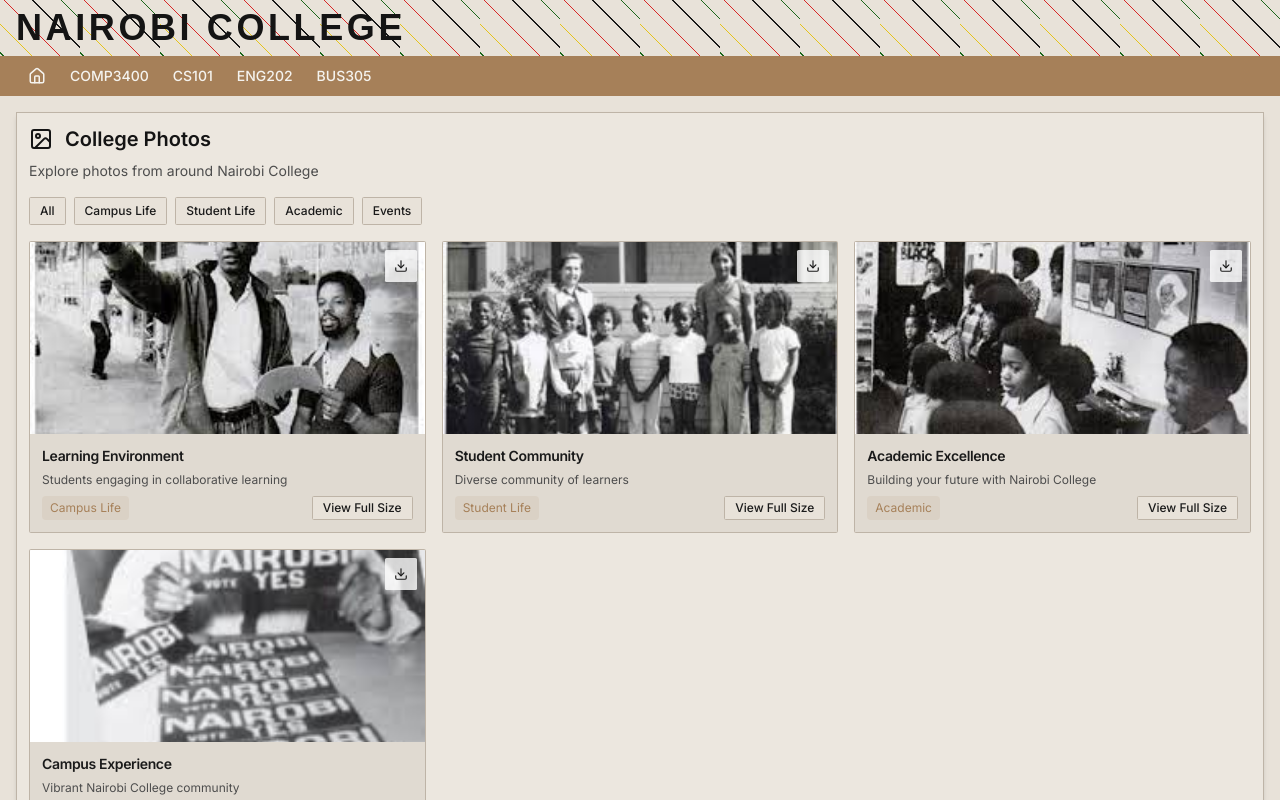
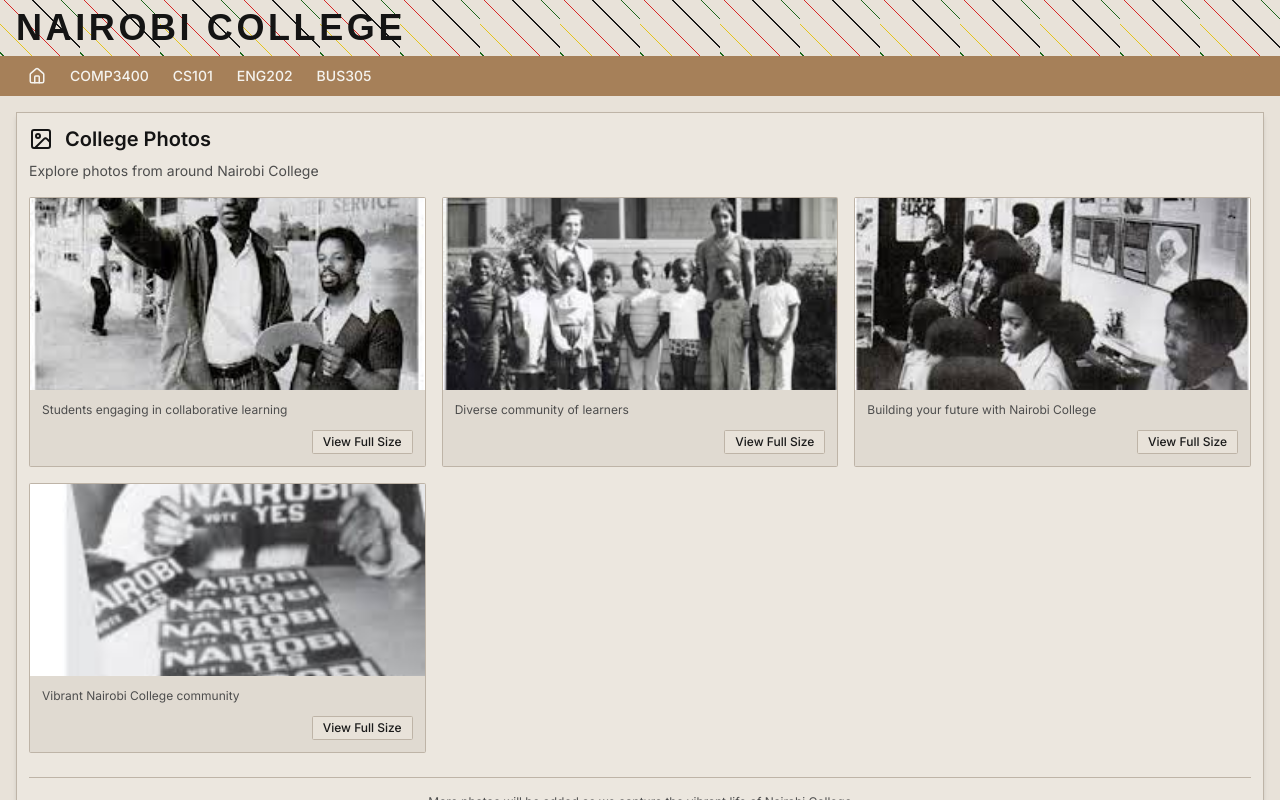
Before and after one commit to stalkiq/nariobiFirebase1, a Next.js app: page /photos in a window 1280 px wide. Shown: the top 800 px of the page. Built offline with nearby package versions, Linux system fonts and the light colour scheme.

Commit message:
Simplify photos page: remove download buttons, category tags, and photo titles - keep only description and full size button

```diff
--- a/src/app/(main)/photos/page.tsx
+++ b/src/app/(main)/photos/page.tsx
@@ -1,7 +1,7 @@
 import Link from 'next/link';
 import { Button } from '@/components/ui/button';
-import { Card, CardContent, CardHeader, CardTitle } from '@/components/ui/card';
-import { Image, ArrowLeft, Download } from 'lucide-react';
+import { Card, CardContent } from '@/components/ui/card';
+import { Image, ArrowLeft } from 'lucide-react';
 
 export default function PhotosPage() {
   const photos = [
@@ -9,37 +9,27 @@ export default function PhotosPage() {
       id: '1',
       src: '/images/images.jpg',
       alt: 'Learning Environment',
-      title: 'Learning Environment',
-      description: 'Students engaging in collaborative learning',
-      category: 'Campus Life'
+      description: 'Students engaging in collaborative learning'
     },
     {
       id: '2',
       src: '/images/download.jpg',
       alt: 'Student Life',
-      title: 'Student Community',
-      description: 'Diverse community of learners',
-      category: 'Student Life'
+      description: 'Diverse community of learners'
     },
     {
       id: '3',
       src: '/images/download-1.jpg',
       alt: 'Academic Excellence',
-      title: 'Academic Excellence',
-      description: 'Building your future with Nairobi College',
-      category: 'Academic'
+      description: 'Building your future with Nairobi College'
     },
     {
       id: '4',
       src: '/images/images-1.jpg',
       alt: 'Campus Experience',
-      title: 'Campus Experience',
-      description: 'Vibrant Nairobi College community',
-      category: 'Campus Life'
+      description: 'Vibrant Nairobi College community'
     }
   ];
-
-  const categories = ['All', 'Campus Life', 'Student Life', 'Academic', 'Events'];
 
   return (
     <div className="bg-uq-content-bg p-3 border border-border rounded-none shadow-md">
@@ -52,19 +42,7 @@ export default function PhotosPage() {
         <p className="text-sm text-muted-foreground">Explore photos from around Nairobi College</p>
       </div>
 
-      {/* Category Filter */}
-      <div className="mb-4 flex flex-wrap gap-2">
-        {categories.map((category) => (
-          <Button
-            key={category}
-            variant="outline"
-            size="sm"
-            className="text-xs border-border hover:bg-secondary"
-          >
-            {category}
-          </Button>
-        ))}
-      </div>
+
 
       {/* Photos Grid */}
       <div className="grid grid-cols-1 md:grid-cols-2 lg:grid-cols-3 gap-4">
@@ -76,21 +54,10 @@ export default function PhotosPage() {
                 alt={photo.alt}
                 className="w-full h-48 object-cover"
               />
-              <div className="absolute top-2 right-2">
-                <Button size="sm" variant="secondary" className="h-8 w-8 p-0 bg-white/80 hover:bg-white">
-                  <Download className="h-4 w-4" />
-                </Button>
-              </div>
             </div>
-            <CardHeader className="p-3 pb-2">
-              <CardTitle className="text-sm font-semibold text-foreground">{photo.title}</CardTitle>
-              <p className="text-xs text-muted-foreground">{photo.description}</p>
-            </CardHeader>
-            <CardContent className="p-3 pt-0">
-              <div className="flex items-center justify-between">
-                <span className="text-xs text-accent bg-accent/10 px-2 py-1 rounded">
-                  {photo.category}
-                </span>
+            <CardContent className="p-3">
+              <p className="text-xs text-muted-foreground mb-3">{photo.description}</p>
+              <div className="flex justify-end">
                 <Button variant="outline" size="sm" className="h-6 text-xs border-border">
                   View Full Size
                 </Button>
```
